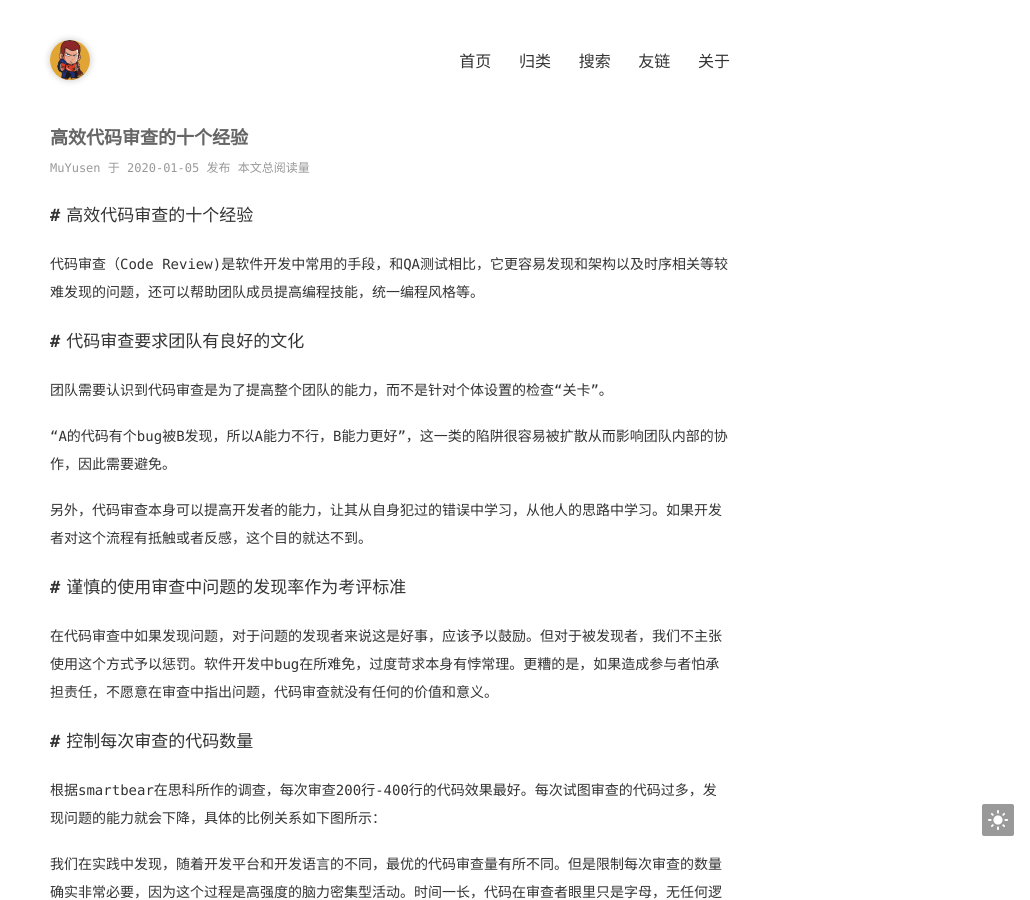
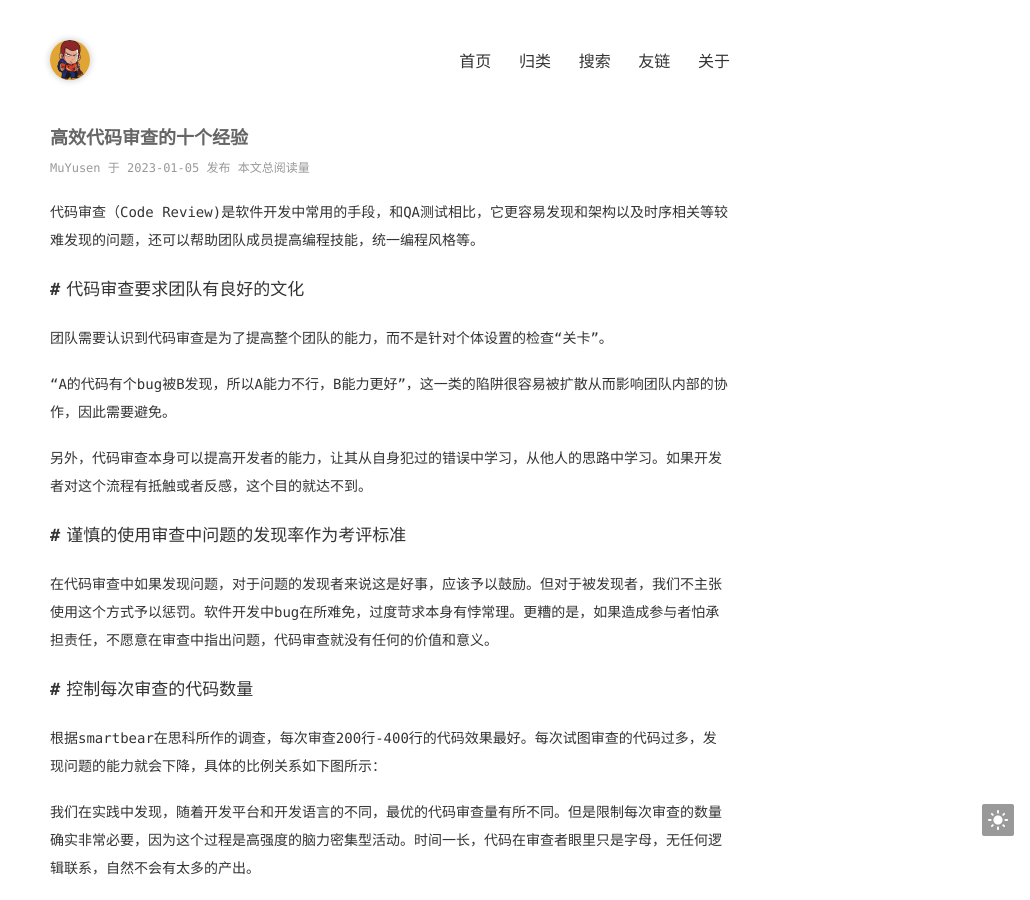
Before and after one commit to MuYusen/muyusen.github.io, a Jekyll site: the page built from _posts/2023-01-05-高效代码审查的十个经验.md, in a window 1280 px wide and 900 px high. Shown: the whole window, without its empty margins (250-1280 px from the left). Built offline with Jekyll 4.4.1, drawn with Linux system fonts in a browser that asks for light colours; comment, search, counter and statistics services are not loaded; some of the changed text lies outside the part shown.

Commit message:
update post : about code review
Change-Id: I150ee7ac5f1413e101c45a2d12dfe880ea04000e

```diff
--- a/_posts/2020-01-05-高效代码审查的十个经验.md
+++ b/_posts/2023-01-05-高效代码审查的十个经验.md
@@ -1,9 +1,8 @@
 ---
 layout: mypost
 title: 高效代码审查的十个经验
-categories: [质量管理,代码评审]
+categories: [代码评审]
 ---
-# 高效代码审查的十个经验
 
 代码审查（Code Review)是软件开发中常用的手段，和QA测试相比，它更容易发现和架构以及时序相关等较难发现的问题，还可以帮助团队成员提高编程技能，统一编程风格等。
 
@@ -74,7 +73,7 @@
 
 ## 使用好的工具进行轻量级的代码审查
 
-“工欲善其事，必先利其器”。我们使用的是Gerrit提供的代码托管服务。
+`工欲善其事，必先利其器`。我们使用的是Gerrit提供的代码托管服务。
 
 每个团队成员独立开发功能，然后将代码提交到Gerrit上，加审查者进行Code Review。复审者可以很方便在网页上阅读代码，添加评论等，然后原作者会自动收到邮件提醒，对审阅的意见进行讨论，并对代码进行修改。
 
```
Also changed, not shown: _posts/2023-01-05-代码评审中的几个提示.md (renamed from _posts/2020-01-05-代码评审中的几个提示.md, +9 -9 lines).
